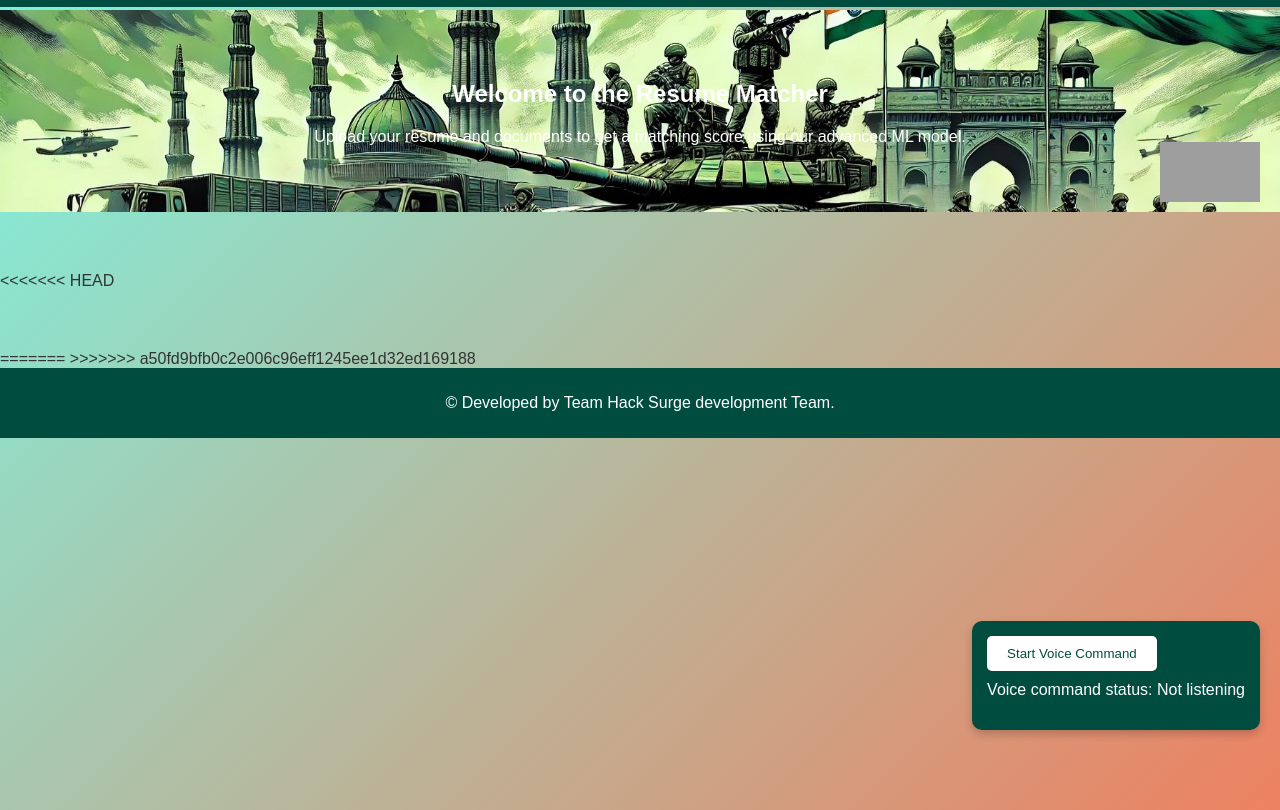
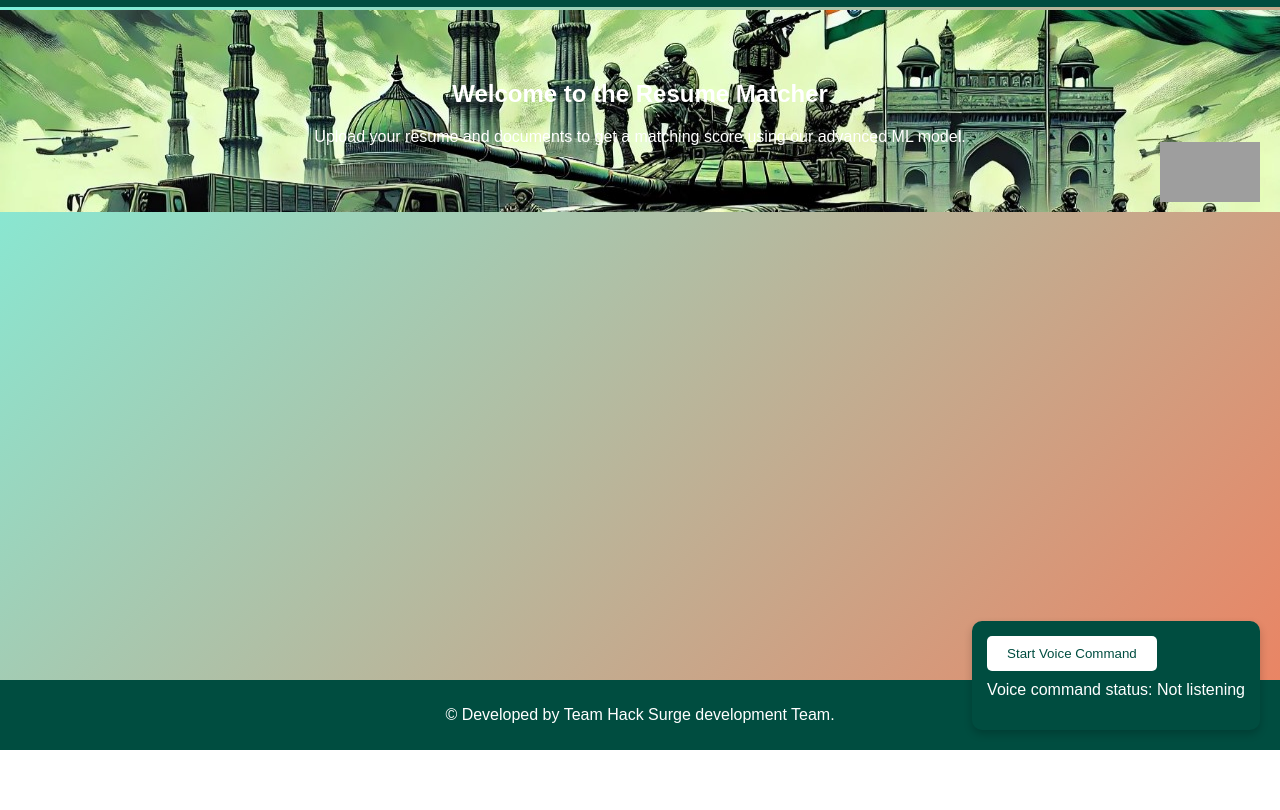
Before and after one commit to HackathonBuild/SIH_2024, a plain HTML site: page pages/index.html in a window 1280 px wide. Shown: the part 50-860 px from the top of the page. After the commit the page ends 800 px from the top, so only its background shows below. Drawn offline with Linux system fonts and the light colour scheme; grey boxes are pictures that could not be loaded; files whose address does not match are found by name.

Commit message:
Structural changes

```diff
--- a/css/stylesheets.css
+++ b/css/stylesheets.css
@@ -1,10 +1,6 @@
 /* Default Light Theme */
 body {
-<<<<<<< HEAD
     display:flex;
-=======
-    display: flex;
->>>>>>> a50fd9bfb0c2e006c96eff1245ee1d32ed169188
     flex-direction: column;
     min-height: 100vh;
     margin: 0;
@@ -165,11 +161,7 @@ header {
     padding: 30px 20px;
     text-align: center;
     position: relative;
-<<<<<<< HEAD
     flex:1;
-=======
-    flex: 1;
->>>>>>> a50fd9bfb0c2e006c96eff1245ee1d32ed169188
     animation: fadeIn 2s ease-out;
 }
 
@@ -210,12 +202,7 @@ footer {
     color: white;
     text-align: center;
     padding: 10px 0;
-<<<<<<< HEAD
     margin-top:5px;
-=======
-    margin-top: 10px;
-    position: sticky;
->>>>>>> a50fd9bfb0c2e006c96eff1245ee1d32ed169188
     animation: slideIn 1s ease-out;
     position: static;
 }
--- a/pages/index.html
+++ b/pages/index.html
@@ -30,11 +30,9 @@
         </section>
 
 
-<<<<<<< HEAD
     <section class="upload-section">
     </section>
-=======
->>>>>>> a50fd9bfb0c2e006c96eff1245ee1d32ed169188
+
 
     <footer>
         <p>&copy; Developed by Team Hack Surge development Team. </p>
```
